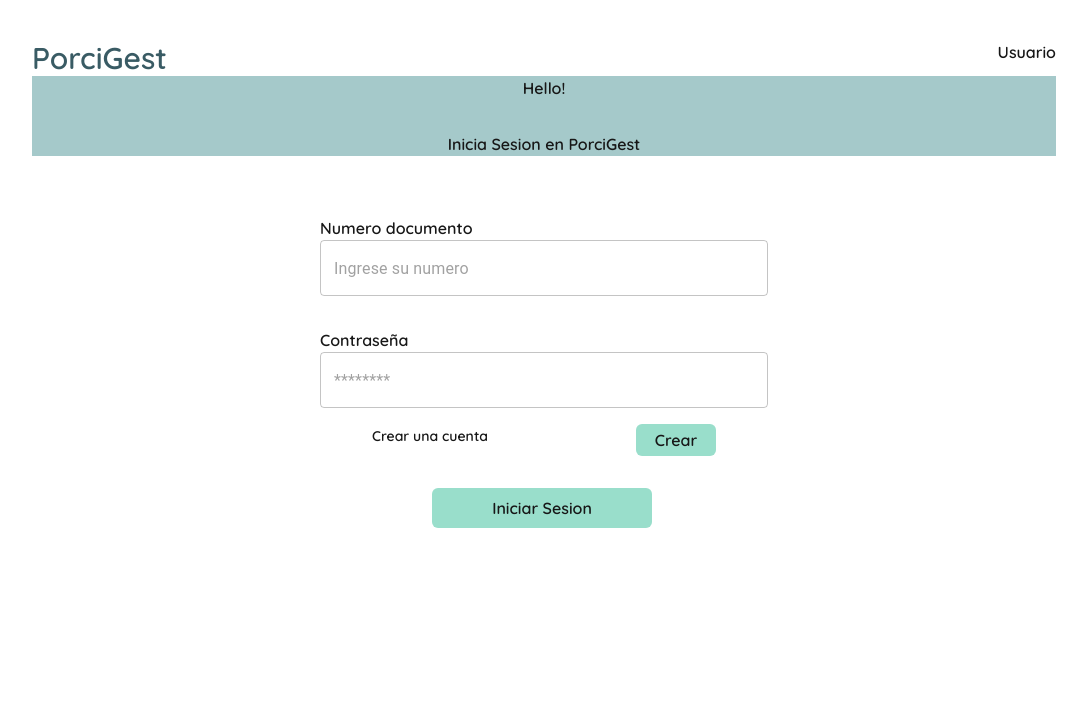
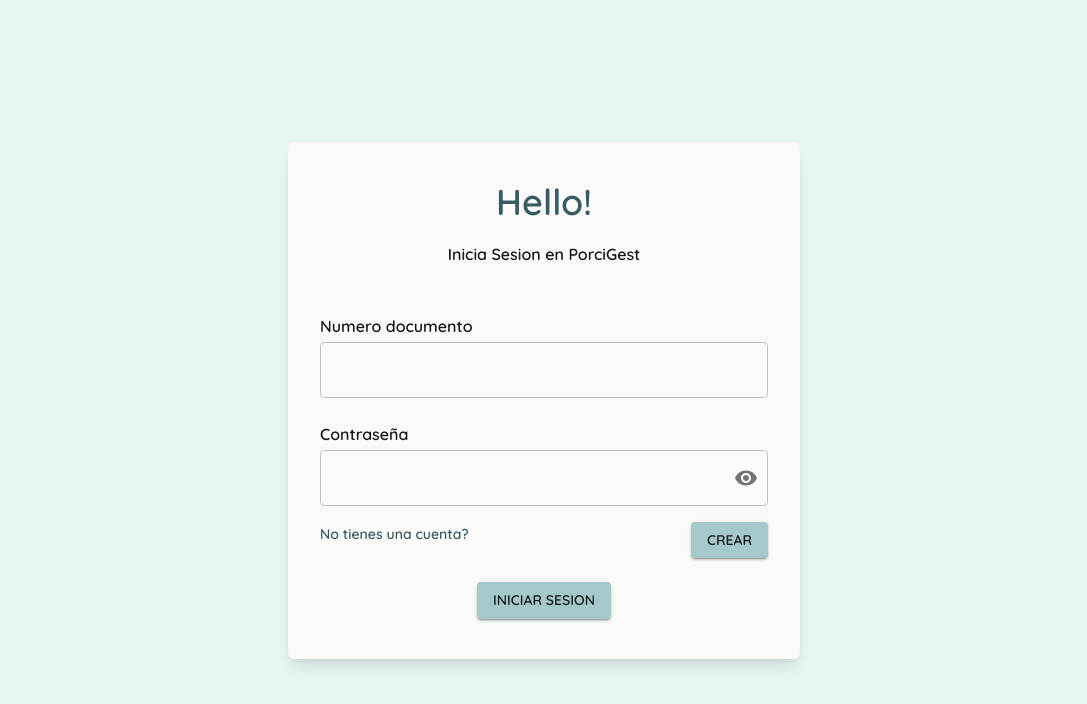
Before and after one commit to Androiesd13/porcigest_frontend, a Next.js app: page / in a window 1280 px wide. Shown: the top 704 px of the page, without its empty margins (96-1183 px from the left). Built offline with nearby package versions, Linux system fonts and the light colour scheme.

Commit message:
Mejora de diseño del login y configuración de tema global(paleta de colores y fuente)

```diff
--- a/app/engorde/page.tsx
+++ b/app/engorde/page.tsx
@@ -7,16 +7,15 @@
 
 
 
-export default function engorde(){
+export default function Engorde(){
     return(
     <>
      <header className="max-w-5xl m-auto mt-10 flex justify-between">
         <h5 className="text-3xl text-center text-[#395B64]">PorciGest</h5>
         <h4>Usuario</h4>
     </header>
-
     <main>
-    <div className="bg-[#A5C9CA] text-center max-w-5xl m-auto flex justify-between p-4">
+    <div className="bg-[#A5C9CA] text-center max-w-5xl flex justify-between p-4">
         <button className="flex flex-col items-center"><SportsEsportsIcon className="mb-1"/>
         <span>Dashbord</span>
         </button>
--- a/app/globals.css
+++ b/app/globals.css
@@ -1,7 +1,7 @@
 @import "tailwindcss";
 
 :root {
-  --background: #ffffff;
+  --background: #e7f6f2;
   --foreground: #171717;
 }
 
--- a/app/layout.tsx
+++ b/app/layout.tsx
@@ -1,9 +1,15 @@
 import type { Metadata } from "next";
-import { Quicksand } from "next/font/google";
+import { Quicksand, Roboto } from "next/font/google";
 import "./globals.css";
+import ThemeRegistry from "./theme/ThemeRegistry";
 
 const quicksand = Quicksand({
-  subsets: ["latin"]
+  subsets: ["latin"],
+  display: "swap",
+});
+
+const roboto = Roboto({
+  subsets: ["latin"],
 });
 
 export const metadata: Metadata = {
@@ -19,9 +25,11 @@
   return (
     <html lang="en">
       <body
-        className={`${quicksand.className} antialiased font-semibold`}
+        className={`${quicksand.className} antialiased font-semibold min-h-screen flex items-center justify-center`}
       >
-        {children}
+        <ThemeRegistry>
+          {children}
+        </ThemeRegistry>
       </body>
     </html>
   );
--- a/app/lechones/page.tsx
+++ b/app/lechones/page.tsx
@@ -0,0 +1,5 @@
+export default function Lechones(){
+    return (
+        <h1>Lechones</h1>
+    )
+}
--- a/app/page.tsx
+++ b/app/page.tsx
@@ -1,45 +1,97 @@
-import { ClassNames } from "@emotion/react"
-import { TextField } from "@mui/material"
+"use client";
+import {
+  TextField,
+  OutlinedInput,
+  InputAdornment,
+  IconButton,
+  Button,
+} from "@mui/material";
+import { useState } from "react";
+
+import { Visibility, VisibilityOff } from "@mui/icons-material";
 
 export default function Home() {
+  const [showPassword, setShowPassword] = useState(false);
+  const [documento, setDocumento] = useState('')
+  const [password, setPassword] = useState('')
+  const [error, setError] = useState('')
+  const handleClickShowPassword = () => setShowPassword((show) => !show);
+
+  const handleSubmit = (e: React.MouseEvent<HTMLButtonElement>)=> {
+    e.preventDefault();
+    if(!documento || !password){
+      setError("Los campos son obligatorios")
+      return
+    }
+    const regexDoc = /^\d{10}$/
+    if(!regexDoc.test(documento)){
+      setError("Numero de documento inválido, debe tener 10 dígitos")
+      return
+    }
+  }
+
+  const handleMouseDownPassword = (
+    event: React.MouseEvent<HTMLButtonElement>
+  ) => {
+    event.preventDefault();
+  };
+
+  const handleMouseUpPassword = (
+    event: React.MouseEvent<HTMLButtonElement>
+  ) => {
+    event.preventDefault();
+  };
+
   return (
     <>
-     <header className="max-w-5xl m-auto mt-10 flex justify-between">
-      <h5 className="text-3xl text-center text-[#395B64]">PorciGest</h5>
-      <h4>Usuario</h4>
-    </header>
+      <main className="min-w-lg m-auto py-10 px-4 bg-stone-50 rounded-md shadow-lg">
+        <div className="text-center">
+          <h2 className="mb-5 text-4xl text-[#395b64]">Hello! </h2>
+          <h2>Inicia Sesion en PorciGest</h2>
+        </div>
+        <form className="max-w-md m-auto mt-12 flex flex-col">
+          <div className="flex flex-col gap-1 mb-6">
+            <label> Numero documento </label>
+            <TextField id="outlined-basic" variant="outlined" />
+          </div>
+          <div className="flex flex-col gap-1">
+            <label> Contraseña </label>
+            <OutlinedInput
+              id="outlined-adornment-password"
+              type={showPassword ? "text" : "password"}
+              endAdornment={
+                <InputAdornment position="end">
+                  <IconButton
+                    aria-label={
+                      showPassword
+                        ? "hide the password"
+                        : "display the password"
+                    }
+                    onClick={handleClickShowPassword}
+                    onMouseDown={handleMouseDownPassword}
+                    onMouseUp={handleMouseUpPassword}
+                    edge="end"
+                  >
+                    {showPassword ? <VisibilityOff /> : <Visibility />}
+                  </IconButton>
+                </InputAdornment>
+              }
+            />
+          </div>
+          <div className="mt-4 flex justify-between">
+            <a className="text-sm/6  text-[#395b64]">No tienes una cuenta?</a>
+            <Button variant="contained" color="primary">
+              Crear
+            </Button>
+          </div>
 
-  <main>
-
-    <div className="bg-[#A5C9CA] text-center max-w-5xl m-auto">
-        <h2 className="mb-8" >Hello! </h2>
-        <h2> Inicia Sesion en PorciGest </h2>
-    </div>
-
-    <form className="max-w-md m-auto mt-15 ">
-      <div className="flex flex-col ">
-        <label> Numero documento </label>
-        <TextField id="outlined-basic" variant="outlined" placeholder="Ingrese su numero"/>
-      </div>
-
-      <div className="flex flex-col mt-8">
-         <label> Contraseña </label>
-        <TextField id="outlined-basic" variant="outlined" placeholder="********"/>
-      </div>
-      <div className=" px-13 mt-4 flex justify-between">
-        <a className="text-sm/6">Crear una cuenta</a>
-        <button className="bg-[#99DECB] h-8 min-w-[80px]  rounded-md">Crear</button>
-      </div>
-
-      <div className="m-auto px-28 mt-8">
-        <button className="bg-[#99DECB] h-10 min-w-[220px]  rounded-md text-center" >Iniciar Sesion</button>
-      </div>
-
-    </form>
-
-  </main>
-
-  </>
-
+          <div className="m-auto mt-6">
+            <Button variant="contained" color="primary">
+              Iniciar Sesion
+            </Button>
+          </div>
+        </form>
+      </main>
+    </>
   );
 }
--- /dev/null
+++ b/app/theme/ThemeRegistry.tsx
@@ -0,0 +1,13 @@
+"use client";
+
+import * as React from "react";
+import { ThemeProvider } from "@mui/material";
+import theme from "./theme";
+
+export default function ThemeRegistry({
+  children,
+}: {
+  children: React.ReactNode;
+}) {
+  return <ThemeProvider theme={theme}>{children}</ThemeProvider>;
+}
--- /dev/null
+++ b/app/theme/theme.ts
@@ -0,0 +1,23 @@
+import { createTheme } from "@mui/material/styles";
+
+const theme = createTheme({
+  typography: {
+    fontFamily: "Quicksand",
+    button:{
+        fontWeight: 600
+    }
+  },
+  palette: {
+    primary: {
+      main: "#A5C9CA",
+    },
+    secondary: {
+      main: "#395b64", // tu color secundario
+    },
+    background: {
+      default: "#e7f6f2",
+    },
+  },
+});
+
+export default theme;
```
Also changed, not shown: 1 other file (tests, documents, lock files or other folders).
